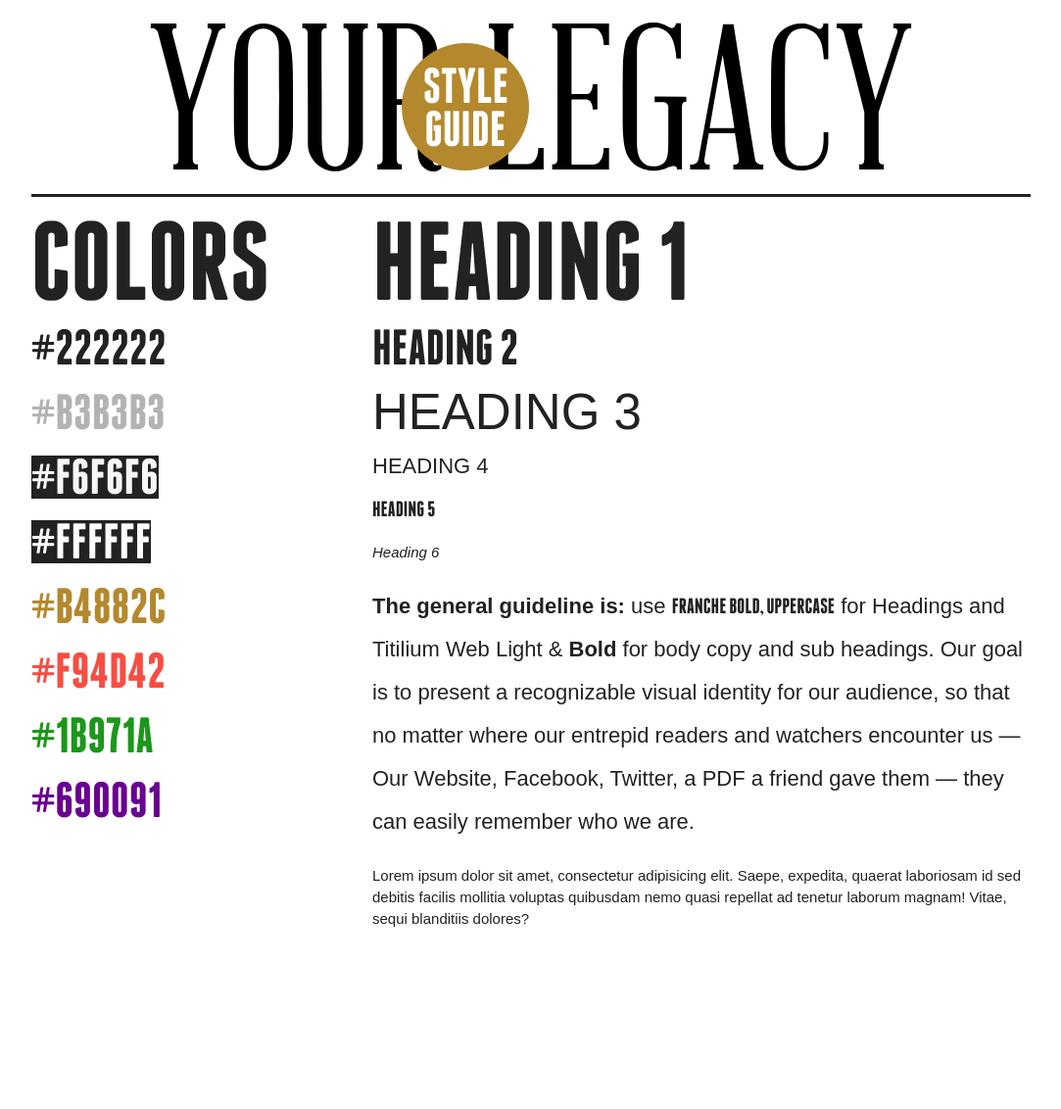
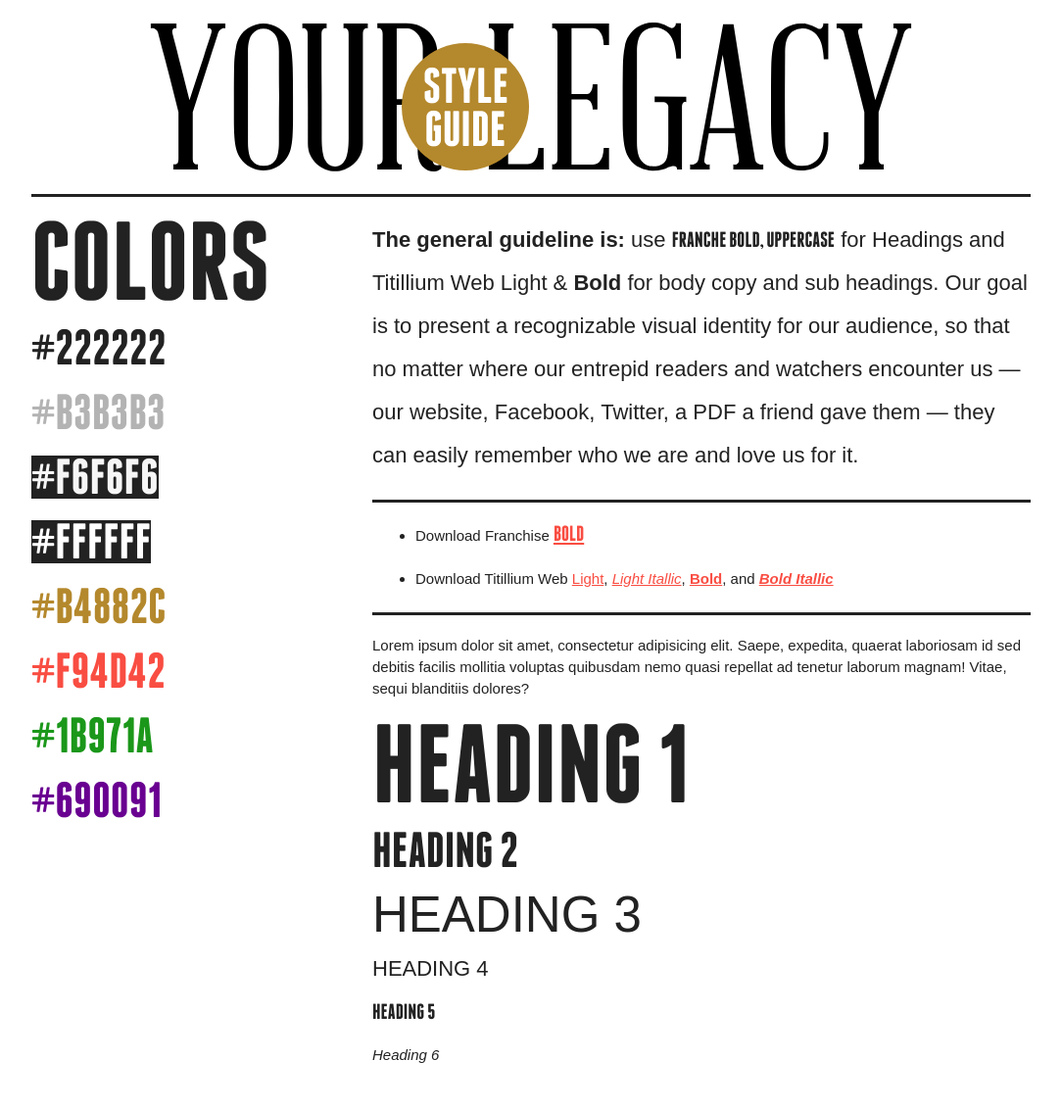
Before and after one commit to yourlegacy/yourlegacy, a Jekyll site: the page built from _posts/static/0100-01-01-style-guide.html, in a window 1280 px wide. Shown: the whole page at 98% size, without its empty margins (98-1181 px from the left). Built offline with Jekyll 4.4.1, drawn with Linux system fonts in a browser that asks for light colours; nearby versions of some CDN libraries; comment, search, counter and statistics services are not loaded; before the commit the page ends 993 px from its top, so only the background shows below that.

Commit message:
style guide tweak

```diff
--- a/_posts/static/0100-01-01-style-guide.html
+++ b/_posts/static/0100-01-01-style-guide.html
@@ -23,13 +23,24 @@ title: style guide
 		<h2 class="purple">#690091</h2>
 	</div>
 	<div class="type">
+		<p class="intro"><strong>The general guideline is:</strong> use <span class="h5">Franche Bold, Uppercase</span> for Headings and Titillium Web Light &amp; <strong>Bold</strong> for body copy and sub headings. Our goal is to present a recognizable visual identity for our audience, so that no matter where our entrepid readers and watchers encounter us &mdash; our website, Facebook, Twitter, a PDF a friend gave them &mdash; they can easily remember who we are and love us for it.</p>
+		<hr>
+		<ul>
+			<li><p>Download Franchise <a href="/typefaces/downloadable/Franchise-Bold.ttf" class="h5">Bold</a></p></li>
+			<li><p>Download Titillium Web
+				<a href="/typefaces/downloadable/TitilliumWeb-Light.ttf">Light</a>,
+				<a href="/typefaces/downloadable/TitilliumWeb-LightItalic.ttf"><em>Light Itallic</em></a>,
+				<a href="/typefaces/downloadable/TitilliumWeb-Bold.ttf"><strong>Bold</strong></a>, and
+				<a href="/typefaces/downloadable/TitilliumWeb-BoldItalic.ttf"><strong><em>Bold Itallic</em></strong></a></p>
+			</li>
+		</ul>
+		<hr>
+		<p>Lorem ipsum dolor sit amet, consectetur adipisicing elit. Saepe, expedita, quaerat laboriosam id sed debitis facilis mollitia voluptas quibusdam nemo quasi repellat ad tenetur laborum magnam! Vitae, sequi blanditiis dolores?</p>
 		<h1>Heading 1</h1>
 		<h2>Heading 2</h2>
 		<h3>Heading 3</h3>
 		<h4>Heading 4</h4>
 		<h5>Heading 5</h5>
 		<h6>Heading 6</h6>
-		<p class="intro"><strong>The general guideline is:</strong> use <span class="h5">Franche Bold, Uppercase</span> for Headings and Titilium Web Light &amp; <strong>Bold</strong> for body copy and sub headings. Our goal is to present a recognizable visual identity for our audience, so that no matter where our entrepid readers and watchers encounter us &mdash; Our Website, Facebook, Twitter, a PDF a friend gave them &mdash; they can easily remember who we are.</p>
-		<p>Lorem ipsum dolor sit amet, consectetur adipisicing elit. Saepe, expedita, quaerat laboriosam id sed debitis facilis mollitia voluptas quibusdam nemo quasi repellat ad tenetur laborum magnam! Vitae, sequi blanditiis dolores?</p>
 	</div>
 </section>
--- a/css/style.css
+++ b/css/style.css
@@ -468,6 +468,14 @@ blockquote {
 
 strong {
   font-weight: 700; }
+
+hr {
+  border: none;
+  border-bottom: 3px solid #222222;
+  margin: 20.5px 0; }
+
+ul {
+  padding-left: 44px; }
 
 a {
   color: #222222;
```
Also changed, not shown: css/sass/_layout/_typography.scss (+9 -0 lines), typefaces/downloadable/Franchise-Bold.ttf (added), typefaces/downloadable/TitilliumWeb-Bold.ttf (added), typefaces/downloadable/TitilliumWeb-BoldItalic.ttf (added), typefaces/downloadable/TitilliumWeb-Light.ttf (added), typefaces/downloadable/TitilliumWeb-LightItalic.ttf (added).
